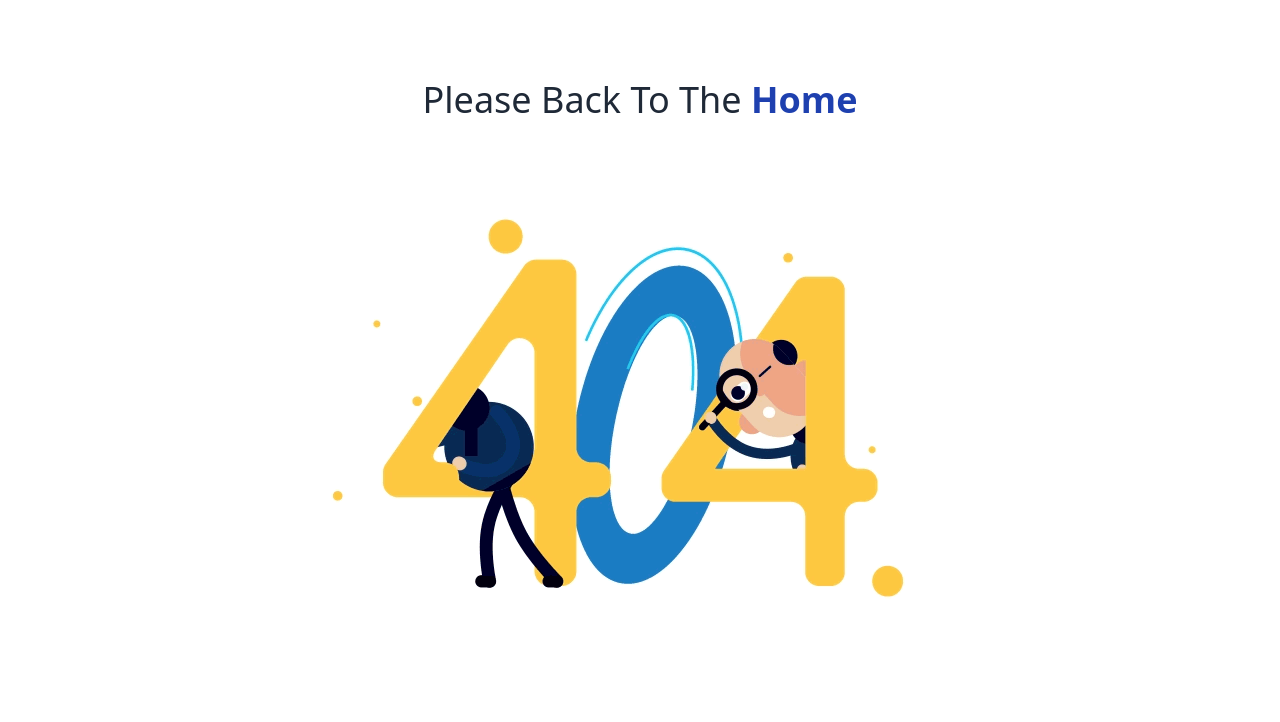
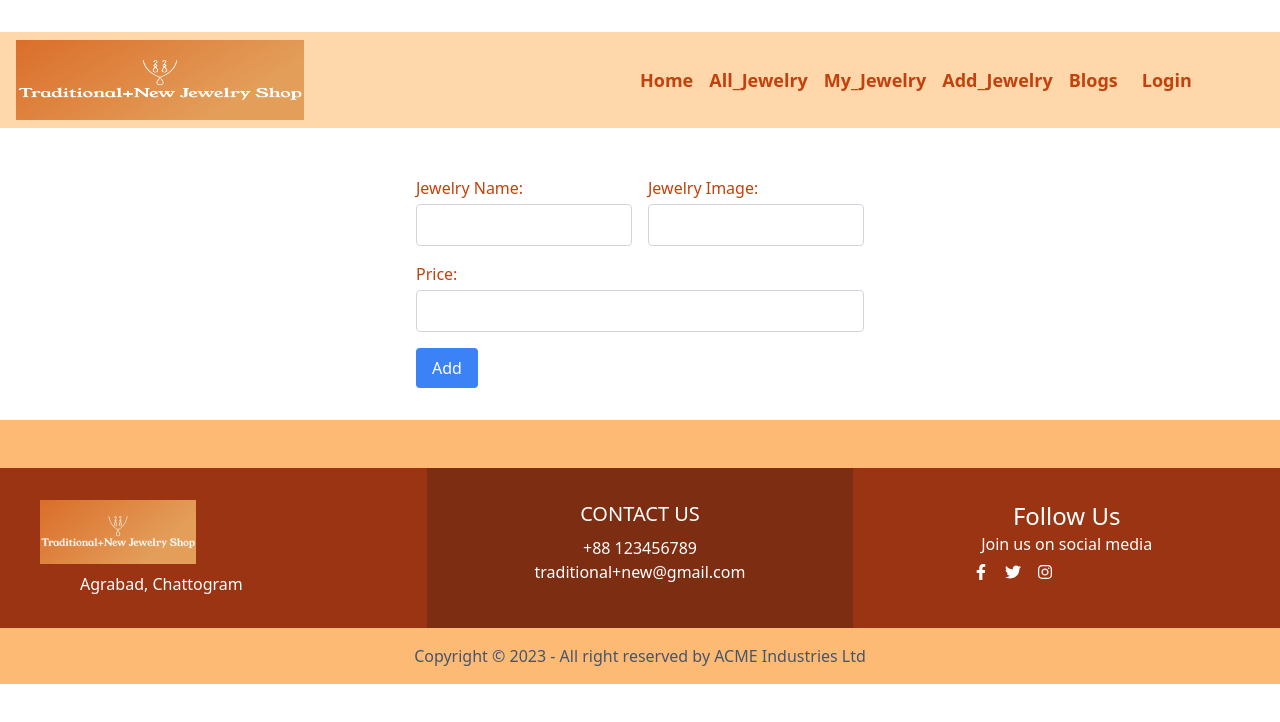
Before and after one commit to Ritupriya-Chowdhury/Jewelry_Shop_Client, a React (Vite) app: page /addjewelry in a window 1280 px wide. Shown: the top 722 px of the page. Built offline with nearby package versions, Linux system fonts and the light colour scheme; no server answers.

Commit message:
Add Jewelry page added

```diff
--- /dev/null
+++ b/src/Components/Layout/Pages/AddAJewelry/AddAJewelry.jsx
@@ -0,0 +1,104 @@
+import { useForm } from 'react-hook-form';
+import { Helmet } from 'react-helmet-async'
+
+
+
+
+
+
+const AddAJewelry= () => {
+    const {reset, register, handleSubmit, formState: { errors } } = useForm();
+
+
+    const onSubmit = (data) => {
+        console.log(data);
+        const addJewelry={
+
+           jewelryImage: data.musicClassName,
+           jewelryName:data.classImage,
+            price:data.price,
+
+        }
+
+        fetch('http://localhost:1830/addJewelry',{
+            method:'POST',
+            headers:{
+                'content-type':'application/json'
+            },
+            body:JSON.stringify(addJewelry)
+
+        })
+        .then(res=>res.json())
+        .then(data=>{
+            console.log(data)
+            reset();
+        })
+
+
+
+    };
+
+
+
+    return (
+        <>
+            <Helmet><title>Owner | Add A Jewelry</title></Helmet>
+            <form onSubmit={handleSubmit(onSubmit)} className="max-w-md mx-auto mt-8 pt-36 pb-8">
+                <div className='grid grid-cols-1 md:grid-cols-2 gap-4'>
+                    <div className="mb-4 col">
+                        <label htmlFor="JewelryName" className="block mb-1 text-orange-700">
+                            Jewelry Name:
+                        </label>
+                        <input
+                            type="text"
+                            id="JewelryName"
+                            {...register('JewelryName', { required: 'Jewelry Name is required' })}
+                            className="w-full p-2 border border-gray-300 rounded focus:outline-none focus:border-blue-500"
+                        />
+                        {errors.musicClassName && <span className="text-red-500">{errors.musicClassName.message}</span>}
+                    </div>
+
+                    <div className="mb-4 col">
+
+                        <label htmlFor="JewelryImage" className="block mb-1 text-orange-700">
+                        Jewelry Image:
+                        </label>
+                        <input
+                            type="text"
+                            id="classImage"
+                            {...register('JewelryImage', { required: 'Jewelry Image is required' })}
+                            className="w-full p-2 border border-gray-300 rounded focus:outline-none focus:border-blue-500"
+                        />
+                        {errors.classImage && <span className="text-red-500">{errors.classImage.message}</span>}
+                    </div>
+                </div>
+
+
+
+
+
+                <div className="">
+
+                    <div className="mb-4">
+                        <label htmlFor="price" className="block mb-1 text-orange-700">
+                            Price:
+                        </label>
+                        <input
+                            type="number"
+                            id="price"
+                            {...register('price', { required: 'Price is required' })}
+                            className="w-full p-2 border border-gray-300 rounded focus:outline-none focus:border-blue-500"
+                        />
+                        {errors.price && <span className="text-red-500">{errors.price.message}</span>}
+                    </div>
+                </div>
+
+                <button type="submit" className="px-4 py-2 bg-blue-500 text-white rounded hover:bg-blue-600">
+                    Add
+                </button>
+            </form>
+        </>
+    );
+};
+
+export default AddAJewelry;
--- a/src/Components/Layout/Pages/Login&Registration/Registration/Registration.jsx
+++ b/src/Components/Layout/Pages/Login&Registration/Registration/Registration.jsx
@@ -4,7 +4,7 @@ import { Link, useNavigate } from "react-router-dom";
 import { AiFillEyeInvisible, AiFillEye } from 'react-icons/ai';
 import { useForm } from "react-hook-form";
 import { AuthContext } from '../../../../Providers/AuthProviders';
-//  import Swal from 'sweetalert2'
+  import Swal from 'sweetalert2'
 
 const Register = () => {
 
@@ -22,13 +22,13 @@ const Register = () => {
                     .then(() => {
                         console.log('user profile info updated')
                         reset();
-                        // Swal.fire({
-                        //     position: 'top-end',
-                        //     icon: 'success',
-                        //     title: 'User created successfully.',
-                        //     showConfirmButton: false,
-                        //     timer: 1500
-                        // });
+                        Swal.fire({
+                            position: 'top-end',
+                            icon: 'success',
+                            title: 'User created successfully.',
+                            showConfirmButton: false,
+                            timer: 1500
+                        });
                         navigate('/');
 
                     })
--- a/src/Components/Layout/Pages/Login&Registration/login/Login.jsx
+++ b/src/Components/Layout/Pages/Login&Registration/login/Login.jsx
@@ -5,6 +5,7 @@ import { useContext, useState } from "react";
 import { useForm } from "react-hook-form"
 import {AuthContext} from '../../../../Providers/AuthProviders'
 // import { FaGoogle } from "react-icons/fa";
+import Swal from 'sweetalert2'
 
 const Login = () => {
     const [Error,setError]=useState('');
@@ -33,15 +34,15 @@ const { register, handleSubmit,reset } = useForm();
              console.log(user);
 
              reset();
-            // Swal.fire({
-            //     title: 'Login Successful!',
-            //     showClass: {
-            //       popup: 'animate__animated animate__fadeInDown'
-            //     },
-            //     hideClass: {
-            //       popup: 'animate__animated animate__fadeOutUp'
-            //     }
-            //   });
+            Swal.fire({
+                title: 'Login Successful!',
+                showClass: {
+                  popup: 'animate__animated animate__fadeInDown'
+                },
+                hideClass: {
+                  popup: 'animate__animated animate__fadeOutUp'
+                }
+              });
               navigate(from,{replace:true});
             // ...
           })
--- a/src/Components/Layout/Pages/Shear/Navbar.jsx
+++ b/src/Components/Layout/Pages/Shear/Navbar.jsx
@@ -2,6 +2,7 @@ import logo from '../../../../assets/cover.png'
 import {Link} from 'react-router-dom'
 import { AuthContext } from '../../../Providers/AuthProviders';
 import { useContext } from 'react';
+import Swal from 'sweetalert2';
 
 
 const Navbar = () => {
@@ -11,13 +12,13 @@ const Navbar = () => {
     const handleLogout = () => {
         SignOut()
             .then(
-                // Swal.fire({
-                //     position: 'top-end',
-                //     icon: 'success',
-                //     title: 'Your Account Successfully Logout!',
-                //     showConfirmButton: false,
-                //     timer: 1500
-                // })
+                Swal.fire({
+                    position: 'top-end',
+                    icon: 'success',
+                    title: 'Your Account Successfully Logout!',
+                    showConfirmButton: false,
+                    timer: 1500
+                })
             )
             .catch(error => console.error(error.message))
 
@@ -46,7 +47,7 @@ const Navbar = () => {
                             <Link to='/'> My Jewelry</Link>
                             </li>
                             <li>
-                            <Link to='/'>Add Jewelry</Link>
+                            <Link to='/addjewelry'>Add Jewelry</Link>
                             </li>
                             <li>
                             <Link to='/'> Blogs</Link>
@@ -68,7 +69,7 @@ const Navbar = () => {
                         <Link to='/' className='mr-4 text-orange-700 hover:text-orange-500'>Home</Link>
                         <Link to='/allJewelry' className='mr-4 text-orange-700 hover:text-orange-500'>All_Jewelry</Link>
                         <Link to='/' className='mr-4 text-orange-700 hover:text-orange-500'>My_Jewelry</Link>
-                        <Link to='/' className='mr-4 text-orange-700 hover:text-orange-500'>Add_Jewelry</Link>
+                        <Link to='/addjewelry' className='mr-4 text-orange-700 hover:text-orange-500'>Add_Jewelry</Link>
                         <Link to='/' className='mr-4 text-orange-700 hover:text-orange-500'>Blogs</Link>
 
                              </div>
```
Also changed, not shown: src/Components/Routers/Router.jsx (+7 -0 lines).
